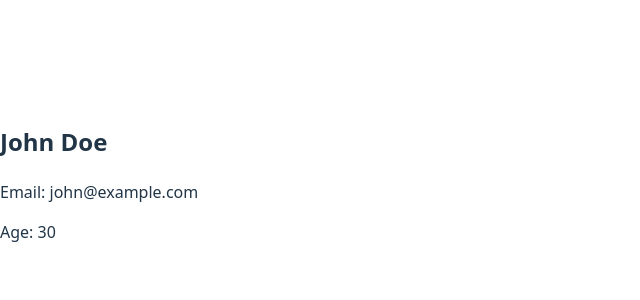
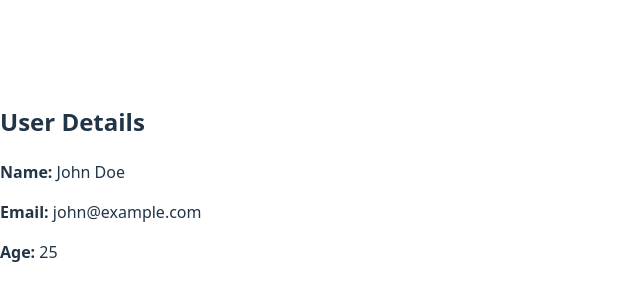
Before and after one commit to ibrahimemmanuel/alx-fe-reactjs, a React (Vite) app in the folder alx-react-app-props/: page / in a window 1280 px wide. Shown: the part 218-518 px from the top of the page, without its empty margins (0-640 px from the left). Built offline with nearby package versions, Linux system fonts and the light colour scheme.

Commit message:
Recent Update

```diff
--- a/alx-react-app-props/src/App.jsx
+++ b/alx-react-app-props/src/App.jsx
@@ -1,18 +1,13 @@
+// src/App.jsx
 import React from "react";
+import { UserProvider } from "./UserContext";
 import ProfilePage from "./ProfilePage";
-import UserContext from "./UserContext";
 
 function App() {
-  const userData = {
-    name: "John Doe",
-    email: "john@example.com",
-    age: 30
-  };
-
   return (
-    <UserContext.Provider value={userData}>
+    <UserProvider>
       <ProfilePage />
-    </UserContext.Provider>
+    </UserProvider>
   );
 }
 
--- a/alx-react-app-props/src/UserContext.js
+++ b/alx-react-app-props/src/UserContext.js
@@ -1,6 +1,23 @@
 // src/UserContext.js
-import { createContext } from "react";
+import React, { createContext, useState } from "react";
 
+// Step 1: Create the context
 const UserContext = createContext();
 
+// Step 2: Create a provider component
+export const UserProvider = ({ children }) => {
+  // sample user data (this can later come from API, etc.)
+  const [userData] = useState({
+    name: "John Doe",
+    email: "john@example.com",
+    age: 25,
+  });
+
+  return (
+    <UserContext.Provider value={userData}>
+      {children}
+    </UserContext.Provider>
+  );
+};
+
 export default UserContext;
--- a/alx-react-app-props/src/UserDetails.jsx
+++ b/alx-react-app-props/src/UserDetails.jsx
@@ -1,3 +1,4 @@
+// src/UserDetails.jsx
 import React, { useContext } from "react";
 import UserContext from "./UserContext";
 
@@ -6,9 +7,10 @@ function UserDetails() {
 
   return (
     <div>
-      <h2>{userData.name}</h2>
-      <p>Email: {userData.email}</p>
-      <p>Age: {userData.age}</p>
+      <h2>User Details</h2>
+      <p><strong>Name:</strong> {userData.name}</p>
+      <p><strong>Email:</strong> {userData.email}</p>
+      <p><strong>Age:</strong> {userData.age}</p>
     </div>
   );
 }
```
